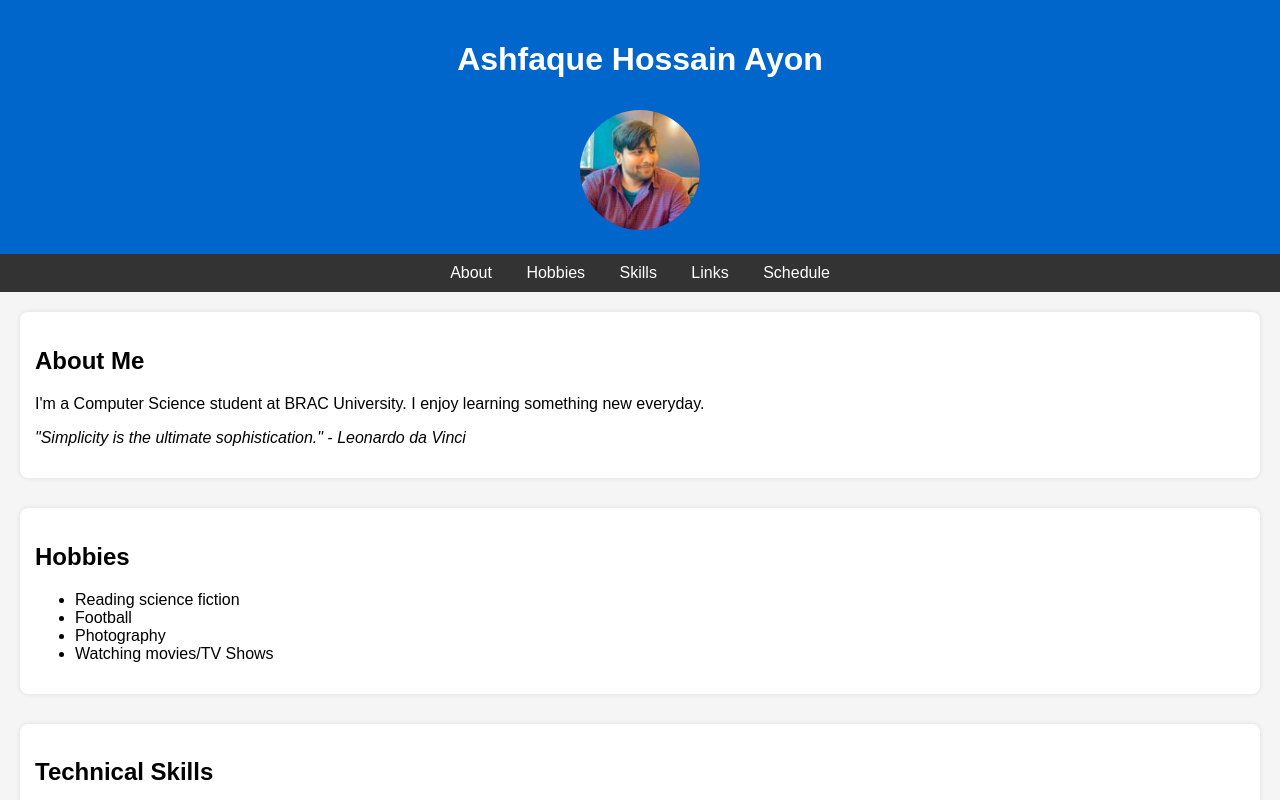
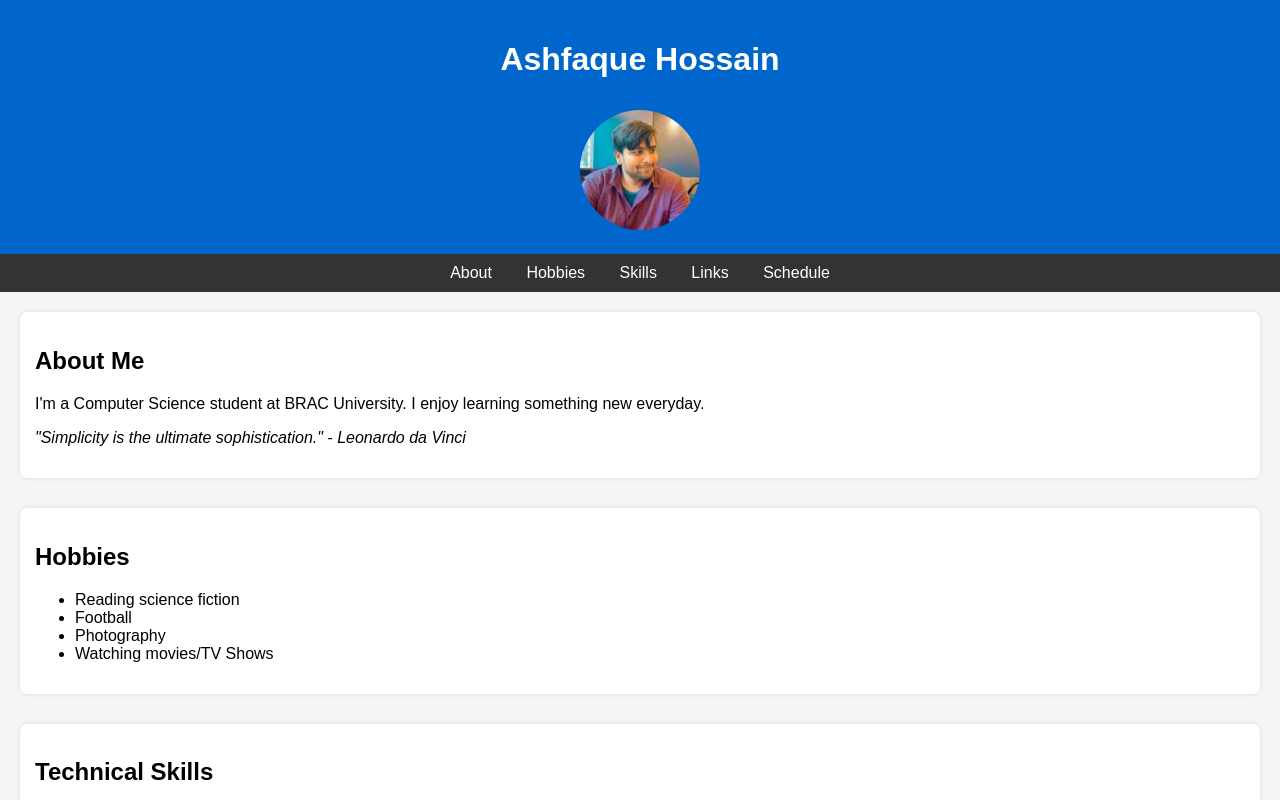
Before and after one commit to ahayon41/personal-webpage, a plain HTML site: page index.html in a window 1280 px wide. Shown: the top 800 px of the page. Drawn offline with Linux system fonts and the light colour scheme.

Commit message:
Update index.html

```diff
--- a/index.html
+++ b/index.html
@@ -9,7 +9,7 @@
 <body>
 
   <header>
-    <h1>Ashfaque Hossain Ayon</h1>
+    <h1>Ashfaque Hossain</h1>
     <img src="profile.jpg" alt="My Photo" class="profile">
   </header>
 
```
